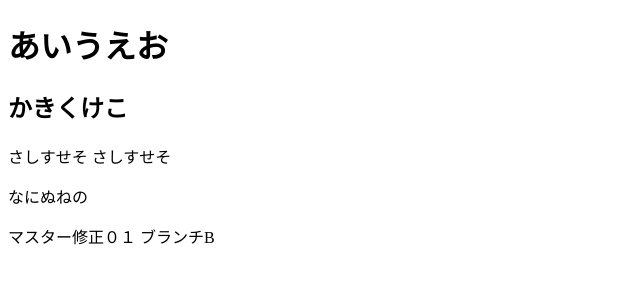
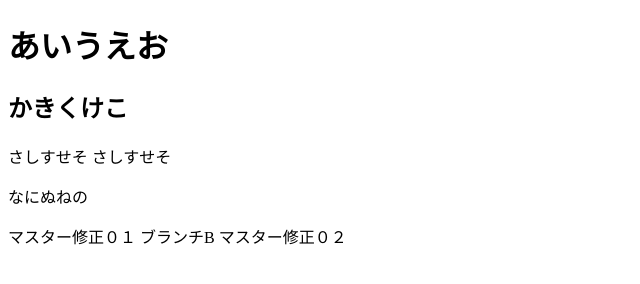
Before and after one commit to zd3e15/firsttest2, a plain HTML site: page index.html in a window 1280 px wide. Shown: the whole page, without its empty margins (0-640 px from the left). Drawn offline with Linux system fonts and the light colour scheme.

Commit message:
マスター修正

```diff
--- a/index.html
+++ b/index.html
@@ -11,5 +11,6 @@
       <p>なにぬねの</p>
       マスター修正０１
       ブランチB
+      マスター修正０２
 </body>
 </html>
```
